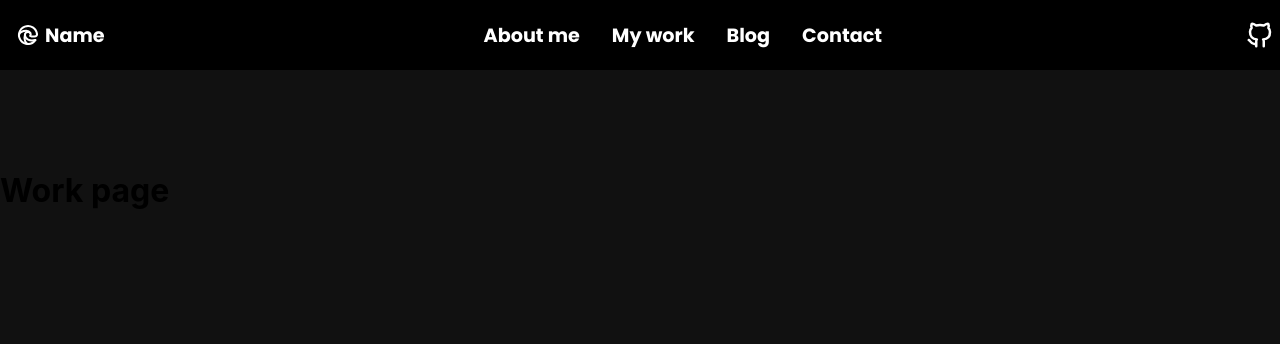
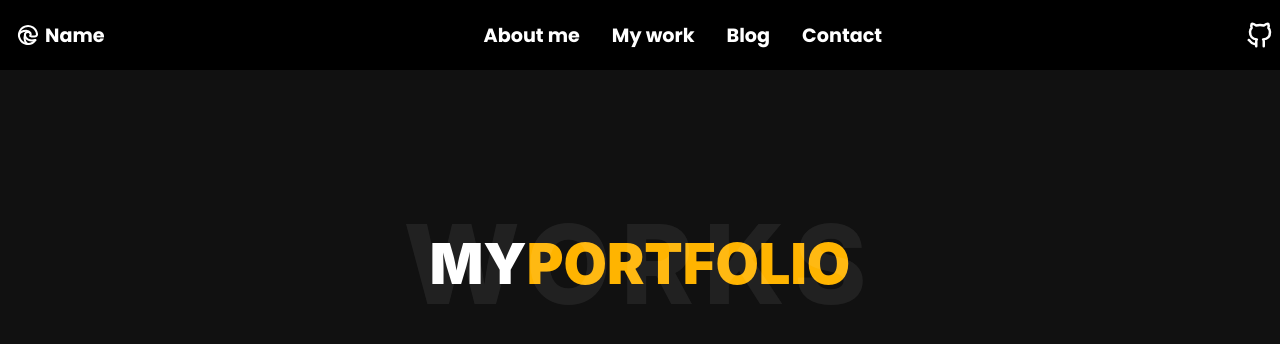
Before and after one commit to wandergithub/w-portfolio, a React (Create React App) app: page /work in a window 1280 px wide. Shown: the top 344 px of the page. Built offline with nearby package versions, Linux system fonts and the light colour scheme.

Commit message:
Add and style my works title

```diff
--- a/src/components/Work/Work.js
+++ b/src/components/Work/Work.js
@@ -1,9 +1,21 @@
+import './Work.scss';
+
 const Work = () => {
-    return (
-        <>
-            <h1>Work page</h1>
-        </>
-    )
+  return (
+    <>
+      <div
+        class="title-section text-left text-sm-center aos-init aos-animate"
+        data-aos="fade-up"
+        data-aos-duration="1200"
+      >
+        <h1>
+          my
+          <span>portfolio</span>
+        </h1>
+        <span class="title-bg">works</span>
+      </div>
+    </>
+  );
 };
 
 export default Work;
--- /dev/null
+++ b/src/components/Work/Work.scss
@@ -0,0 +1,78 @@
+@import "../shared/general";
+
+.title-section h1 {
+  color: #fff;
+  font-size: 56px;
+  font-weight: 900 !important;
+  margin: 0;
+  text-transform: uppercase;
+}
+.title-section h1 span {
+  color: $primary-color;
+}
+
+[data-aos^="fade"][data-aos^="fade"].aos-animate {
+  opacity: 1;
+  -webkit-transform: translateZ(0);
+  transform: translateZ(0);
+}
+
+[data-aos][data-aos][data-aos-duration="1200"],
+body[data-aos-duration="1200"] [data-aos] {
+  transition-duration: 1.2s;
+}
+
+[data-aos][data-aos][data-aos-easing="ease"],
+body[data-aos-easing="ease"] [data-aos] {
+  transition-timing-function: ease;
+}
+
+[data-aos^="fade"][data-aos^="fade"] {
+  opacity: 0;
+  transition-property: opacity, -webkit-transform;
+  transition-property: opacity, transform;
+  transition-property: opacity, transform, -webkit-transform;
+}
+
+[data-aos="fade-up"] {
+  -webkit-transform: translate3d(0, 100px, 0);
+  transform: translate3d(0, 100px, 0);
+}
+
+.title-section {
+  margin: 0 auto;
+  padding: 80px 0;
+  position: relative;
+  width: 100%;
+}
+
+@media (min-width: 576px) {
+  .text-sm-center {
+    text-align: center !important;
+  }
+
+  .text-sm-center {
+    text-align: center !important;
+  }
+}
+
+*,
+:after,
+:before {
+  box-sizing: border-box;
+}
+
+.title-bg {
+  color: hsla(0, 0%, 100%, 0.07);
+  font-size: 110px;
+  font-weight: 800;
+  left: 0;
+  letter-spacing: 10px;
+  line-height: 0.7;
+  position: absolute;
+  right: 0;
+  text-transform: uppercase;
+  top: 50%;
+  -webkit-transform: translateY(-50%);
+  transform: translateY(-50%);
+}
```
